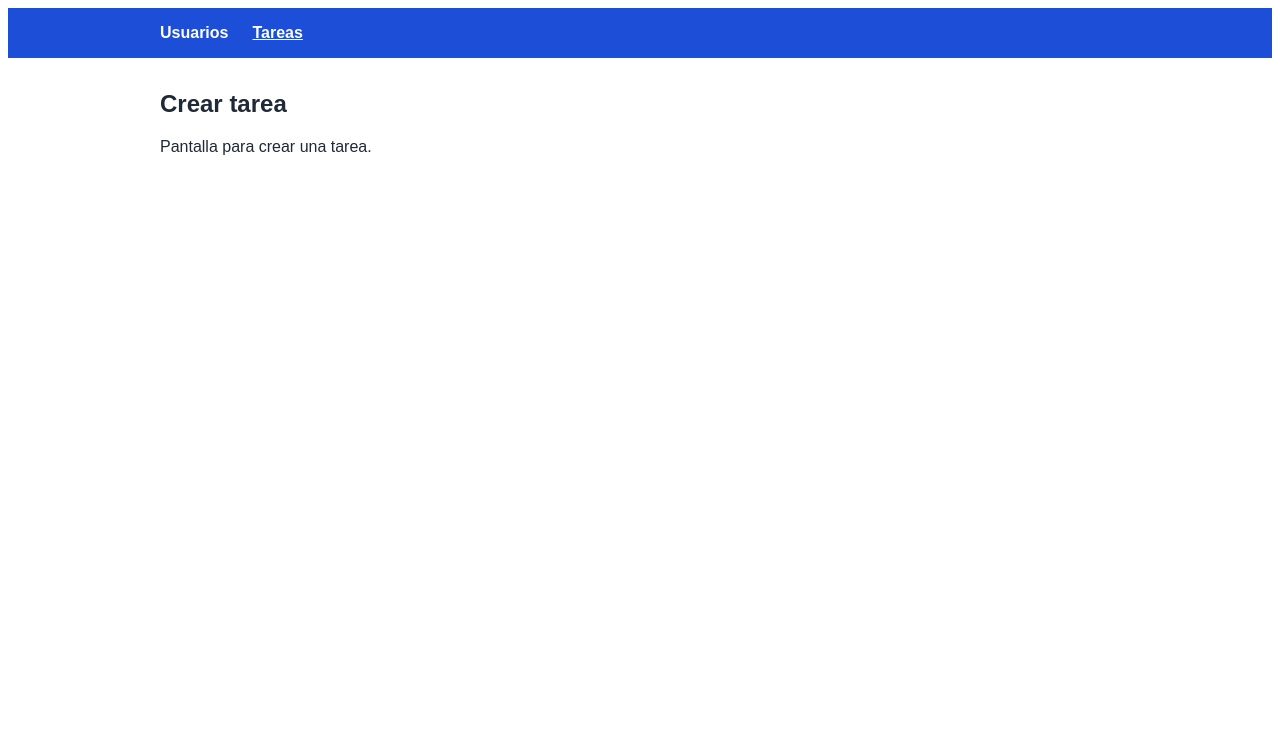
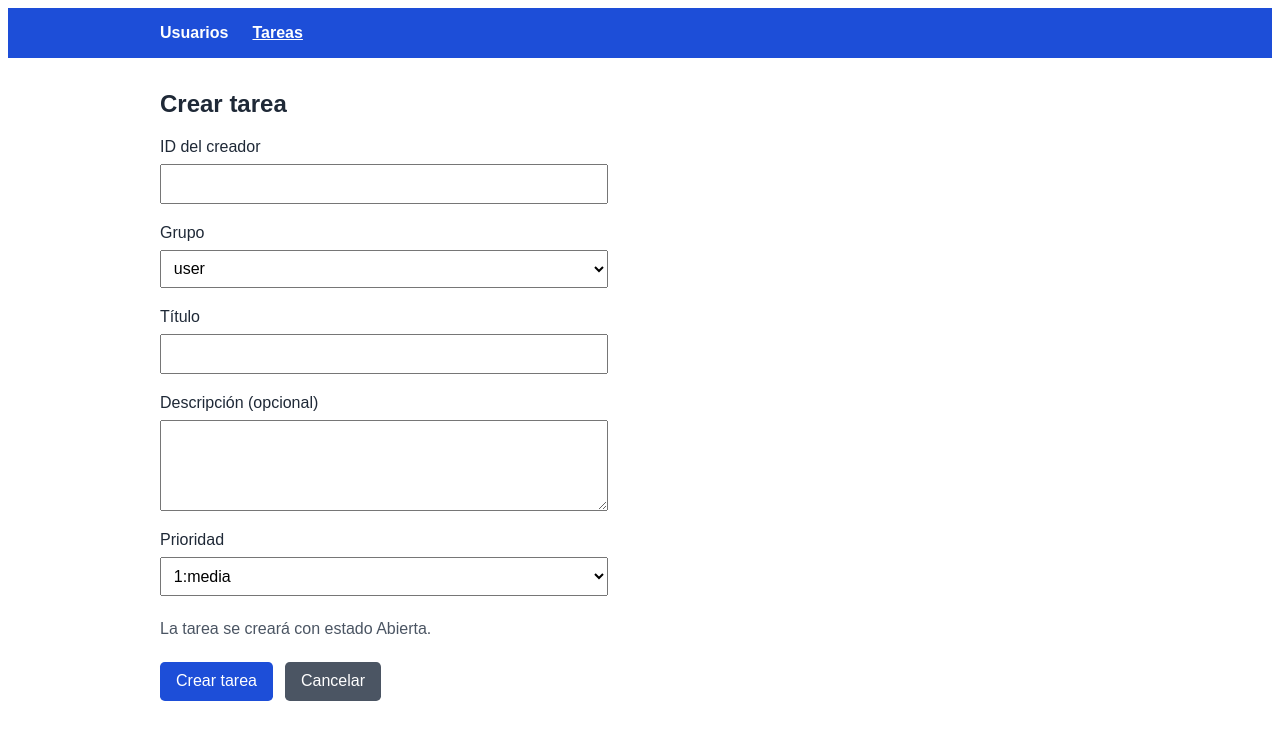
Before and after one commit to pauuuutomas/Tarea-Martes-13-Individual, an Angular app in the folder frontend/: page /tareas/crear in a window 1280 px wide. Shown: the top 740 px of the page. Built offline with nearby package versions, Linux system fonts and the light colour scheme.

Commit message:
Completar CRUD local de tareas

```diff
--- a/frontend/src/app/app.routes.ts
+++ b/frontend/src/app/app.routes.ts
@@ -3,6 +3,7 @@ import { Pantalla } from './pantalla/pantalla';
 import { UsuariosLista } from './usuarios-lista/usuarios-lista';
 import { UsuarioCrear } from './usuario-crear/usuario-crear';
 import { TareasLista } from './tareas/tareas-lista/tareas-lista';
+import { TareaCrear } from './tareas/tarea-crear/tarea-crear';
 
 export const appRoutes: Routes = [
   {
@@ -23,19 +24,11 @@ export const appRoutes: Routes = [
   },
   {
     path: 'tareas/crear',
-    component: Pantalla,
-    data: {
-      titulo: 'Crear tarea',
-      descripcion: 'Pantalla para crear una tarea.',
-    },
+    component: TareaCrear,
   },
   {
     path: 'tareas/:id_tarea',
-    component: Pantalla,
-    data: {
-      titulo: 'Detalle de tarea',
-      descripcion: 'Pantalla para consultar el detalle de una tarea.',
-    },
+    component: TareaCrear,
   },
   { path: '', redirectTo: 'usuarios', pathMatch: 'full' },
   { path: '**', redirectTo: 'usuarios' },
--- /dev/null
+++ b/frontend/src/app/tareas/tarea-crear/tarea-crear.ts
@@ -0,0 +1,214 @@
+import { Component, inject } from '@angular/core';
+import { FormsModule, NgForm } from '@angular/forms';
+import { ActivatedRoute, Router, RouterLink } from '@angular/router';
+import {
+  GrupoTarea,
+  PrioridadTarea,
+  Tarea,
+  TareaService,
+} from '../tarea.service';
+
+@Component({
+  selector: 'app-tarea-crear',
+  imports: [FormsModule, RouterLink],
+  template: `
+    <section>
+      @if (idTarea !== undefined && !tarea) {
+        <h1>Tarea no encontrada</h1>
+        <p>No existe una tarea con el ID indicado.</p>
+        <a class="boton boton-secundario" routerLink="/tareas">
+          Volver al listado
+        </a>
+      } @else {
+      <h1>{{ idTarea === undefined ? 'Crear tarea' : 'Editar tarea' }}</h1>
+
+      <form #formulario="ngForm" (ngSubmit)="guardarTarea(formulario)" novalidate>
+        <label for="idCreador">ID del creador</label>
+        <input
+          id="idCreador"
+          name="idCreador"
+          type="number"
+          min="1"
+          [(ngModel)]="idCreador"
+          required
+          #idCreadorControl="ngModel"
+          [attr.aria-invalid]="idCreadorControl.invalid && (enviado || idCreadorControl.touched)"
+        />
+        @if (idCreadorControl.invalid && (enviado || idCreadorControl.touched)) {
+          <span class="error" role="alert">El ID del creador es obligatorio y debe ser mayor que cero.</span>
+        }
+
+        <label for="grupo">Grupo</label>
+        <select
+          id="grupo"
+          name="grupo"
+          [(ngModel)]="grupo"
+          required
+          #grupoControl="ngModel"
+          [attr.aria-invalid]="grupoControl.invalid && (enviado || grupoControl.touched)"
+        >
+          <option value="user">user</option>
+          <option value="admin">admin</option>
+          <option value="superadmin">superadmin</option>
+        </select>
+        @if (grupoControl.invalid && (enviado || grupoControl.touched)) {
+          <span class="error" role="alert">El grupo es obligatorio.</span>
+        }
+
+        <label for="titulo">Título</label>
+        <input
+          id="titulo"
+          name="titulo"
+          maxlength="100"
+          [(ngModel)]="titulo"
+          required
+          #tituloControl="ngModel"
+          [attr.aria-invalid]="tituloControl.invalid && (enviado || tituloControl.touched)"
+        />
+        @if (tituloControl.invalid && (enviado || tituloControl.touched)) {
+          <span class="error" role="alert">El título es obligatorio y no puede superar 100 caracteres.</span>
+        }
+
+        <label for="descripcion">Descripción (opcional)</label>
+        <textarea
+          id="descripcion"
+          name="descripcion"
+          [(ngModel)]="descripcion"
+          rows="4"
+        ></textarea>
+
+        <label for="prioridad">Prioridad</label>
+        <select id="prioridad" name="prioridad" [(ngModel)]="prioridad">
+          <option value="0:baja">0:baja</option>
+          <option value="1:media">1:media</option>
+          <option value="2:alta">2:alta</option>
+        </select>
+
+        @if (idTarea === undefined) {
+          <p class="nota">La tarea se creará con estado Abierta.</p>
+        }
+
+        <div class="acciones">
+          <button class="boton" type="submit">
+            {{ idTarea === undefined ? 'Crear tarea' : 'Guardar cambios' }}
+          </button>
+          <a class="boton boton-secundario" routerLink="/tareas">Cancelar</a>
+        </div>
+      </form>
+      }
+    </section>
+  `,
+  styles: `
+    h1 {
+      margin-top: 0;
+    }
+
+    form {
+      display: grid;
+      max-width: 28rem;
+      gap: 0.5rem;
+    }
+
+    input,
+    select,
+    textarea {
+      margin-bottom: 0.75rem;
+      padding: 0.55rem;
+      font: inherit;
+    }
+
+    .error {
+      margin-top: -0.5rem;
+      color: #b91c1c;
+      font-size: 0.9rem;
+    }
+
+    .nota {
+      margin: 0.25rem 0 0.5rem;
+      color: #4b5563;
+    }
+
+    .acciones {
+      display: flex;
+      flex-wrap: wrap;
+      gap: 0.75rem;
+      margin-top: 0.5rem;
+    }
+
+    .boton {
+      display: inline-block;
+      padding: 0.65rem 1rem;
+      border: 0;
+      border-radius: 0.3rem;
+      background: #1d4ed8;
+      color: white;
+      font: inherit;
+      text-decoration: none;
+      cursor: pointer;
+    }
+
+    .boton-secundario {
+      background: #4b5563;
+    }
+  `,
+})
+export class TareaCrear {
+  private readonly route = inject(ActivatedRoute);
+  private readonly tareaService = inject(TareaService);
+  private readonly router = inject(Router);
+
+  protected readonly idTarea = this.leerIdTarea();
+  protected readonly tarea: Tarea | undefined =
+    this.idTarea === undefined
+      ? undefined
+      : this.tareaService.obtenerPorId(this.idTarea);
+  protected idCreador: number | null = this.tarea?.id_creador ?? null;
+  protected grupo: GrupoTarea = this.tarea?.grupo ?? 'user';
+  protected titulo = this.tarea?.titulo ?? '';
+  protected descripcion = this.tarea?.descripcion ?? '';
+  protected prioridad: PrioridadTarea = this.tarea?.prioridad ?? '1:media';
+  protected enviado = false;
+
+  protected guardarTarea(formulario: NgForm): void {
+    this.enviado = true;
+
+    if (formulario.invalid || this.idCreador === null || this.idCreador < 1) {
+      formulario.form.markAllAsTouched();
+      return;
+    }
+
+    if (this.idTarea === undefined) {
+      this.tareaService.crear({
+        id_creador: this.idCreador,
+        grupo: this.grupo,
+        titulo: this.titulo,
+        descripcion: this.descripcion || null,
+        prioridad: this.prioridad,
+      });
+    } else {
+      const tareaActualizada = this.tareaService.update(this.idTarea, {
+        id_creador: this.idCreador,
+        grupo: this.grupo,
+        titulo: this.titulo,
+        descripcion: this.descripcion || null,
+        prioridad: this.prioridad,
+      });
+
+      if (!tareaActualizada) {
+        return;
+      }
+    }
+
+    void this.router.navigate(['/tareas']);
+  }
+
+  private leerIdTarea(): number | undefined {
+    const parametro = this.route.snapshot.paramMap.get('id_tarea');
+    if (parametro === null) {
+      return undefined;
+    }
+
+    const idTarea = Number(parametro);
+    return Number.isInteger(idTarea) && idTarea > 0 ? idTarea : -1;
+  }
+}
--- a/frontend/src/app/tareas/tarea.service.ts
+++ b/frontend/src/app/tareas/tarea.service.ts
@@ -25,7 +25,7 @@ export interface NuevaTarea {
 }
 
 export type CambiosTarea = Partial<
-  Pick<Tarea, 'grupo' | 'titulo' | 'descripcion' | 'prioridad'>
+  Pick<Tarea, 'id_creador' | 'grupo' | 'titulo' | 'descripcion' | 'prioridad'>
 >;
 
 @Injectable({
@@ -95,7 +95,7 @@ export class TareaService {
     return tarea;
   }
 
-  actualizar(idTarea: number, cambios: CambiosTarea): Tarea | undefined {
+  update(idTarea: number, cambios: CambiosTarea): Tarea | undefined {
     const tarea = this.obtenerPorId(idTarea);
     if (!tarea) {
       return undefined;
@@ -103,6 +103,10 @@ export class TareaService {
 
     Object.assign(tarea, cambios);
     return tarea;
+  }
+
+  actualizar(idTarea: number, cambios: CambiosTarea): Tarea | undefined {
+    return this.update(idTarea, cambios);
   }
 
   eliminar(idTarea: number): boolean {
```
